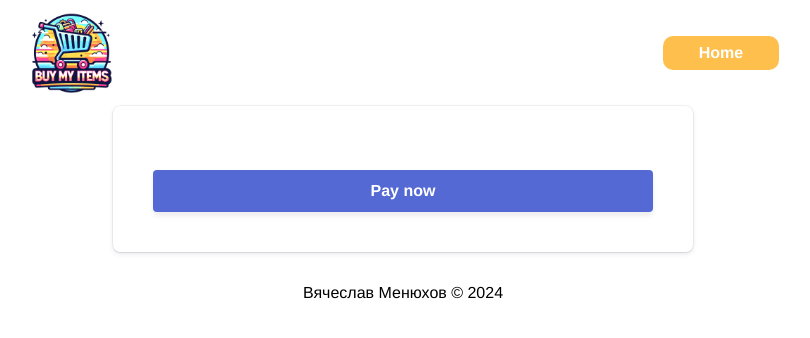
After one commit to platsajacki/buy_my_items, a Django app: template bmi/static/templates/checkout.html in a window 1280 px wide. The commit adds this page. Shown: the top 338 px of the page, without its empty margins (237-1047 px from the left). Run offline with Django 5.2, Linux system fonts and the light colour scheme; the template is opened without the code that fills it: most values are stand-ins (such as "Sample title", 1, 10 or a date in 2020); some libraries are stand-ins or nearby versions.

Commit message:
Add Checkout.

```diff
--- a/bmi/orders/models.py
+++ b/bmi/orders/models.py
@@ -1,7 +1,7 @@
 from django.db import models
 from django.utils.translation import gettext_lazy as _
 
-from core.models import TimestampedModel, TimestampedCreatedModel
+from core.models import TimestampedCreatedModel, TimestampedModel
 from items.models import Item
 
 
--- a/bmi/orders/urls.py
+++ b/bmi/orders/urls.py
@@ -1,10 +1,11 @@
 from django.urls import path
 
-from orders.views import DiscountCheckView, PaymentIntentView
+from orders.views import CheckoutTemplateView, DiscountCheckView, PaymentIntentView
 
 app_name = 'purchases'
 
 urlpatterns = [
     path('', PaymentIntentView.as_view(), name='buy'),
+    path('', CheckoutTemplateView.as_view(), name='pay'),
     path('coupons/<str:discount_id>/', DiscountCheckView.as_view(), name='discount-check'),
 ]
--- /dev/null
+++ b/bmi/static/css/checkout.css
@@ -0,0 +1,135 @@
+body {
+  -webkit-font-smoothing: antialiased;
+}
+
+.pay {
+  display: flex;
+  justify-content: center
+}
+
+.payment-form {
+  width: 30vw;
+  min-width: 500px;
+  align-self: center;
+  box-shadow: 0px 0px 0px 0.5px rgba(50, 50, 93, 0.1),
+    0px 2px 5px 0px rgba(50, 50, 93, 0.1), 0px 1px 1.5px 0px rgba(0, 0, 0, 0.07);
+  border-radius: 7px;
+  padding: 40px;
+}
+
+.hidden {
+  display: none;
+}
+
+#payment-message {
+  color: rgb(105, 115, 134);
+  font-size: 16px;
+  line-height: 20px;
+  padding-top: 12px;
+  text-align: center;
+}
+
+#payment-element {
+  margin-bottom: 24px;
+}
+
+/* Buttons and links */
+.payment-form button {
+  background: #5469d4;
+  font-family: Arial, sans-serif;
+  color: #ffffff;
+  border-radius: 4px;
+  border: 0;
+  padding: 12px 16px;
+  font-size: 16px;
+  font-weight: 600;
+  cursor: pointer;
+  display: block;
+  transition: all 0.2s ease;
+  box-shadow: 0px 4px 5.5px 0px rgba(0, 0, 0, 0.07);
+  width: 100%;
+  justify-self: center;
+}
+.payment-form button:hover {
+  filter: contrast(115%);
+}
+.payment-form button:disabled {
+  opacity: 0.5;
+  cursor: default;
+}
+
+.spinner,
+.spinner:before,
+.spinner:after {
+  border-radius: 50%;
+}
+.spinner {
+  color: #ffffff;
+  font-size: 22px;
+  text-indent: -99999px;
+  margin: 0px auto;
+  position: relative;
+  width: 20px;
+  height: 20px;
+  box-shadow: inset 0 0 0 2px;
+  -webkit-transform: translateZ(0);
+  -ms-transform: translateZ(0);
+  transform: translateZ(0);
+}
+.spinner:before,
+.spinner:after {
+  position: absolute;
+  content: "";
+}
+.spinner:before {
+  width: 10.4px;
+  height: 20.4px;
+  background: #5469d4;
+  border-radius: 20.4px 0 0 20.4px;
+  top: -0.2px;
+  left: -0.2px;
+  -webkit-transform-origin: 10.4px 10.2px;
+  transform-origin: 10.4px 10.2px;
+  -webkit-animation: loading 2s infinite ease 1.5s;
+  animation: loading 2s infinite ease 1.5s;
+}
+.spinner:after {
+  width: 10.4px;
+  height: 10.2px;
+  background: #5469d4;
+  border-radius: 0 10.2px 10.2px 0;
+  top: -0.1px;
+  left: 10.2px;
+  -webkit-transform-origin: 0px 10.2px;
+  transform-origin: 0px 10.2px;
+  -webkit-animation: loading 2s infinite ease;
+  animation: loading 2s infinite ease;
+}
+
+@-webkit-keyframes loading {
+  0% {
+    -webkit-transform: rotate(0deg);
+    transform: rotate(0deg);
+  }
+  100% {
+    -webkit-transform: rotate(360deg);
+    transform: rotate(360deg);
+  }
+}
+@keyframes loading {
+  0% {
+    -webkit-transform: rotate(0deg);
+    transform: rotate(0deg);
+  }
+  100% {
+    -webkit-transform: rotate(360deg);
+    transform: rotate(360deg);
+  }
+}
+
+@media only screen and (max-width: 600px) {
+  form {
+    width: 80vw;
+    min-width: initial;
+  }
+}
--- /dev/null
+++ b/bmi/static/js/items/items.js
@@ -0,0 +1,5 @@
+import { applyCoupon } from '../main.js'
+
+const applyCouponId = document.getElementById('apply-coupon')
+
+applyCouponId.addEventListener('click', applyCoupon)
--- a/bmi/static/js/main.js
+++ b/bmi/static/js/main.js
@@ -1,6 +1,4 @@
-const applyCouponId = document.getElementById('apply-coupon')
-
-function applyCoupon() {
+export async function applyCoupon() {
   const couponCode = document.getElementById('coupon-id').value.toLocaleLowerCase()
   fetch('/purchases/coupons/' + couponCode + '/')
     .then(
@@ -20,6 +18,3 @@ function applyCoupon() {
       error => {alert('Error applying coupon: ' + error.message)}
     )
 }
-
-
-applyCouponId.addEventListener('click', applyCoupon)
--- a/bmi/static/templates/base.html
+++ b/bmi/static/templates/base.html
@@ -8,9 +8,12 @@
 		<link rel="icon" href="{% static 'img/favicon.ico' %}" type="image" />
     <meta name="viewport" content="width=device-width, initial-scale=1">
     <script type="module" src="/static/js/main.js"></script>
+    <script type="module" src="{% static 'js/checkout.js' %}" defer></script>
+    <script src="https://js.stripe.com/v3/"></script>
     <title>
       {% block title %}{% endblock %}
     </title>
+    {% block head %}{% endblock %}
   </head>
 
   <body>
--- /dev/null
+++ b/bmi/static/templates/checkout.html
@@ -0,0 +1,25 @@
+{% extends "base.html" %}
+{% load static %}
+
+{% block title %}
+  Pay
+{% endblock %}
+
+{% block head %}
+  <link rel="stylesheet" href="{% static 'css/checkout.css' %}" />
+{% endblock %}
+
+{% block content %}
+  <div class="pay">
+    <form class="payment-form"  data="{{ data }}" id="payment-form">
+      <div id="payment-element">
+        <!--Stripe.js injects the Payment Element-->
+      </div>
+      <button id="submit">
+        <div class="spinner hidden" id="spinner"></div>
+        <span id="button-text">Pay now</span>
+      </button>
+      <div id="payment-message" class="hidden"></div>
+    </form>
+  </div>
+{% endblock %}
--- a/bmi/static/templates/items/item_detail.html
+++ b/bmi/static/templates/items/item_detail.html
@@ -3,6 +3,10 @@
 
 {% block title %}
   About {{ item.name }}
+{% endblock %}
+
+{% block head %}
+  <script type="module" src="{% static 'js/items/items.js' %}" defer></script>
 {% endblock %}
 
 {% block content %}
@@ -12,7 +16,7 @@
     <div>{{ item.price }}</div>
     <div>{{ item.currency|upper }}</div>
   </div>
-  <form class="buy-form" method="post" action="{% url 'purchases:buy' %}">
+  <form class="buy-form" method="post" action="{% url 'purchases:pay' %}">
     {% csrf_token %}
     <input type="hidden" name="items" value="{{ item.id }}">
     <button class="buy" type="submit">Buy</button>
--- a/bmi/static/templates/items/item_list.html
+++ b/bmi/static/templates/items/item_list.html
@@ -3,6 +3,10 @@
 
 {% block title %}
   Buy my items
+{% endblock %}
+
+{% block head %}
+  <script type="module" src="{% static 'js/items/items.js' %}" defer></script>
 {% endblock %}
 
 {% block content %}
@@ -11,7 +15,7 @@
     <button type="submit">Filter</button>
   </form>
   {% include "includes/apply_coupon.html" %}
-  <form class="buy-form" method="post" action="{% url 'purchases:buy' %}">
+  <form class="buy-form" method="post" action="{% url 'purchases:pay' %}">
     {% csrf_token %}
     <div class="item-list">
       {% for item in filterset.qs %}
```
Also changed, not shown: bmi/orders/services/payment_intent_creator.py (+9 -6 lines), bmi/orders/views.py (+7 -2 lines), bmi/static/js/checkout.js (added, +96 -0 lines).
